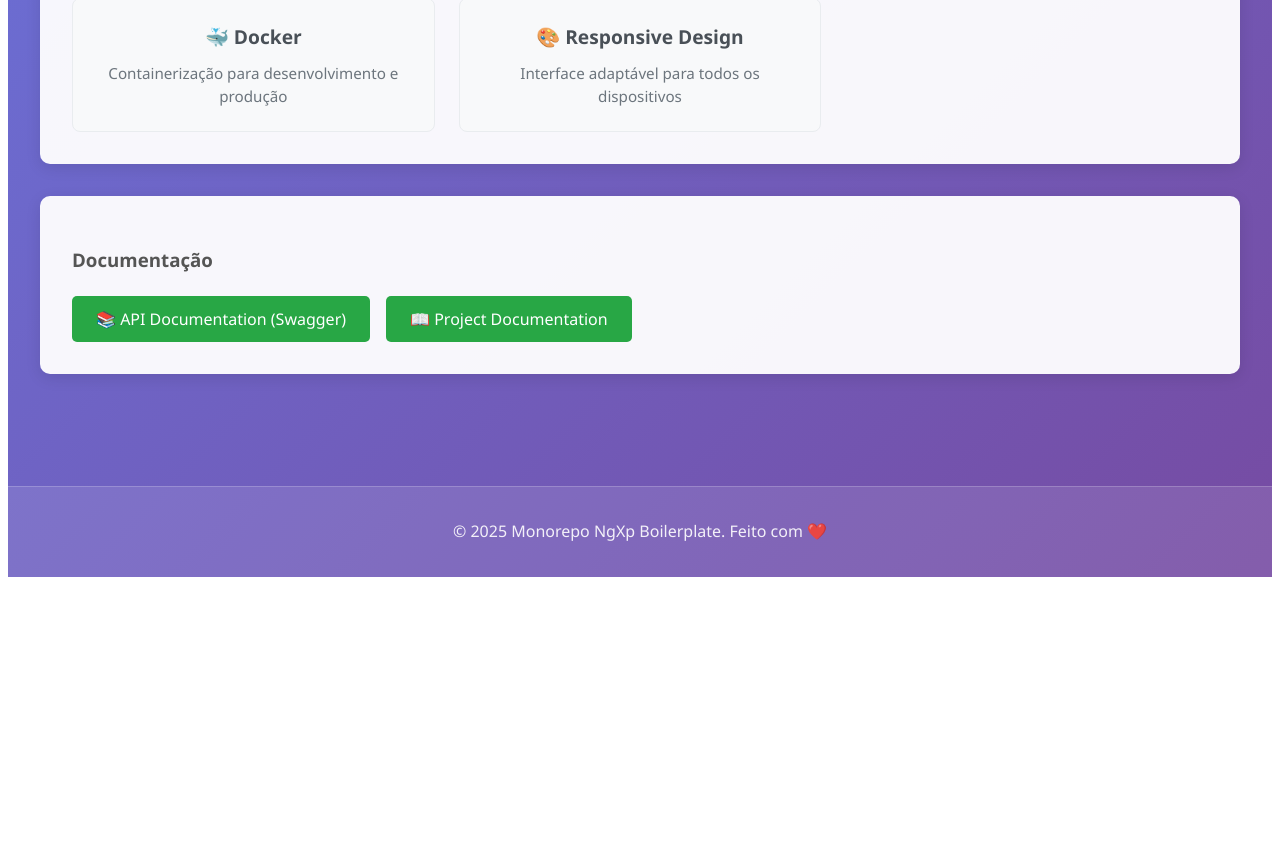
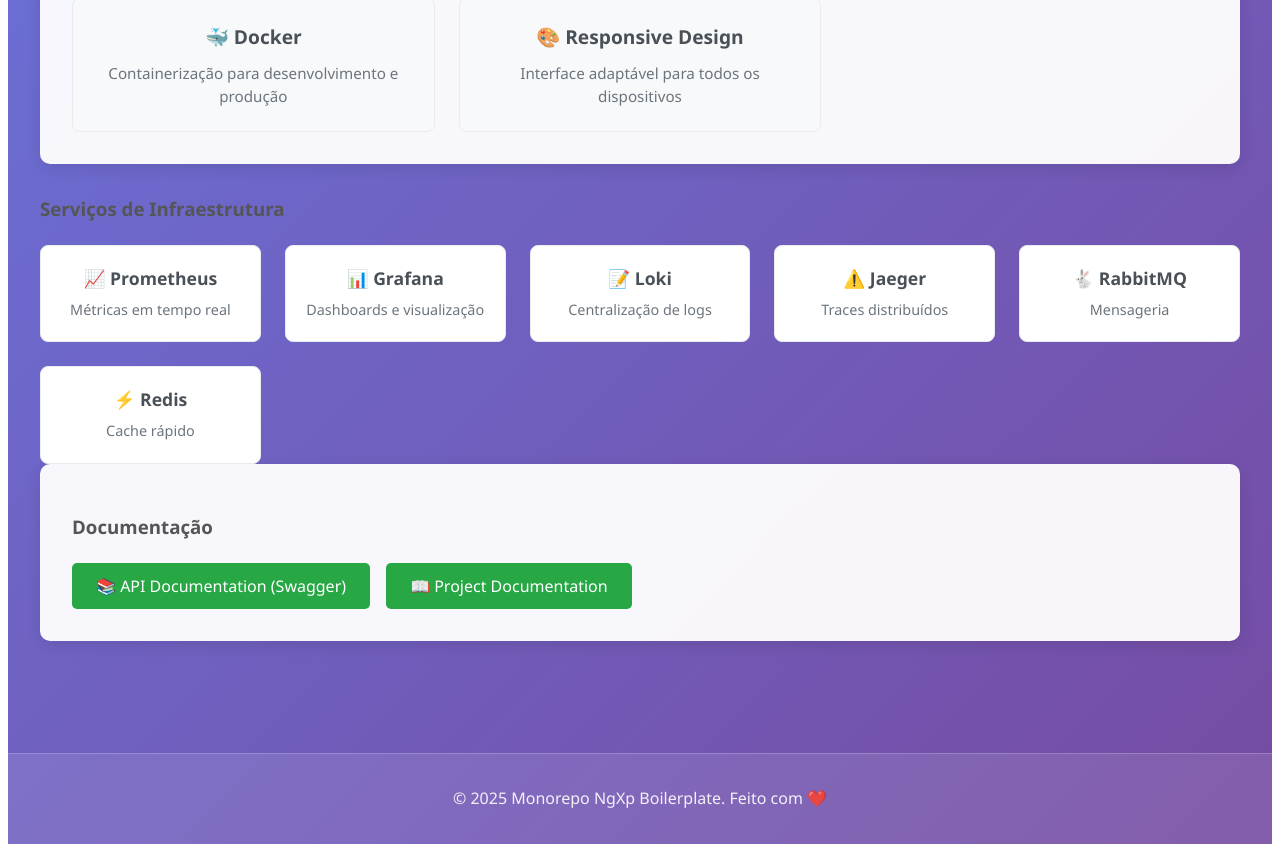
Before and after one commit to eversondantas/monorepo-ngxp-boilerplate, an Angular app in the folder apps/web/: page / in a window 1280 px wide. Shown: the part 1021-1873 px from the top of the page. Before the commit the page ends 1606 px from the top, so only its background shows below. Built offline with nearby package versions, Linux system fonts and the light colour scheme.

Commit message:
feat(web): adicionar secao de servicos (#8)

```diff
--- a/apps/web/src/app/app.component.css
+++ b/apps/web/src/app/app.component.css
@@ -162,7 +162,9 @@
   border-radius: 8px;
   border: 1px solid #e9ecef;
   text-align: center;
-  transition: transform 0.3s ease, box-shadow 0.3s ease;
+  transition:
+    transform 0.3s ease,
+    box-shadow 0.3s ease;
 }
 
 .feature-card:hover {
@@ -210,6 +212,45 @@
   text-decoration: none;
 }
 
+/* Stack Grid */
+.stack-grid {
+  display: grid;
+  grid-template-columns: repeat(auto-fit, minmax(200px, 1fr));
+  gap: 1.5rem;
+  margin-top: 1.5rem;
+}
+
+.service-card {
+  background: #ffffff;
+  padding: 1.25rem;
+  border-radius: 8px;
+  border: 1px solid #e9ecef;
+  text-align: center;
+  transition:
+    transform 0.3s ease,
+    box-shadow 0.3s ease;
+  color: inherit;
+}
+
+.service-card:hover {
+  transform: translateY(-5px);
+  box-shadow: 0 6px 20px rgba(0, 0, 0, 0.15);
+  text-decoration: none;
+}
+
+.service-card h4 {
+  margin: 0 0 0.5rem 0;
+  font-size: 1.1rem;
+  color: #495057;
+  font-weight: 600;
+}
+
+.service-card p {
+  margin: 0;
+  color: #6c757d;
+  font-size: 0.9rem;
+}
+
 /* Footer Styles */
 .app-footer {
   text-align: center;
@@ -249,6 +290,11 @@
     gap: 1rem;
   }
 
+  .stack-grid {
+    grid-template-columns: 1fr;
+    gap: 1rem;
+  }
+
   .feature-card {
     padding: 1rem;
   }
--- a/apps/web/src/app/app.component.html
+++ b/apps/web/src/app/app.component.html
@@ -80,6 +80,41 @@
       </div>
     </section>
 
+    <section class="stack-section">
+      <h3>Serviços de Infraestrutura</h3>
+      <div class="stack-grid">
+        <a class="service-card" href="http://localhost:9090" target="_blank" rel="noopener">
+          <h4>📈 Prometheus</h4>
+          <p>Métricas em tempo real</p>
+        </a>
+
+        <a class="service-card" href="http://localhost:3001" target="_blank" rel="noopener">
+          <h4>📊 Grafana</h4>
+          <p>Dashboards e visualização</p>
+        </a>
+
+        <a class="service-card" href="http://localhost:3100" target="_blank" rel="noopener">
+          <h4>📝 Loki</h4>
+          <p>Centralização de logs</p>
+        </a>
+
+        <a class="service-card" href="http://localhost:16686" target="_blank" rel="noopener">
+          <h4>⚠️ Jaeger</h4>
+          <p>Traces distribuídos</p>
+        </a>
+
+        <a class="service-card" href="http://localhost:15672" target="_blank" rel="noopener">
+          <h4>🐇 RabbitMQ</h4>
+          <p>Mensageria</p>
+        </a>
+
+        <a class="service-card" href="https://redis.io" target="_blank" rel="noopener">
+          <h4>⚡️ Redis</h4>
+          <p>Cache rápido</p>
+        </a>
+      </div>
+    </section>
+
     <section class="docs-section">
       <h3>Documentação</h3>
       <div class="docs-links">
```
Also changed, not shown: 3 other files (tests, documents, lock files or other folders).
